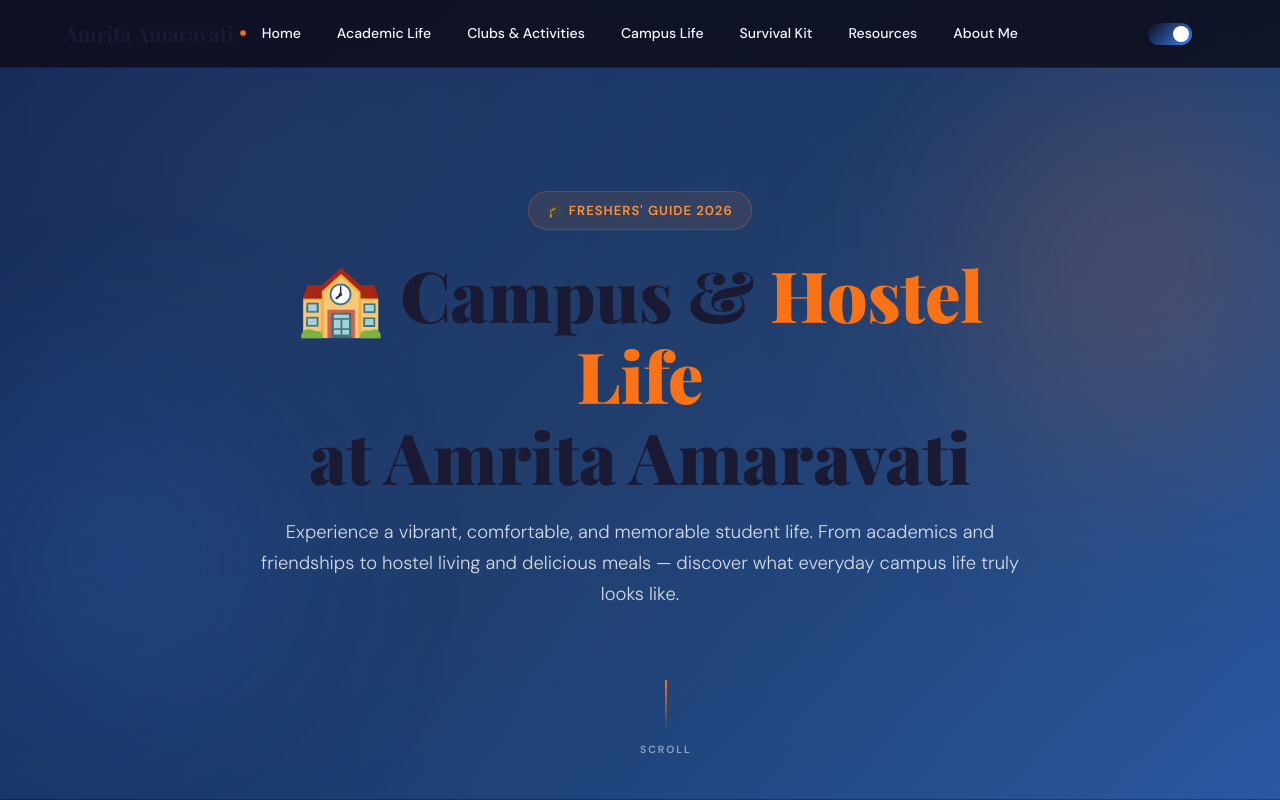
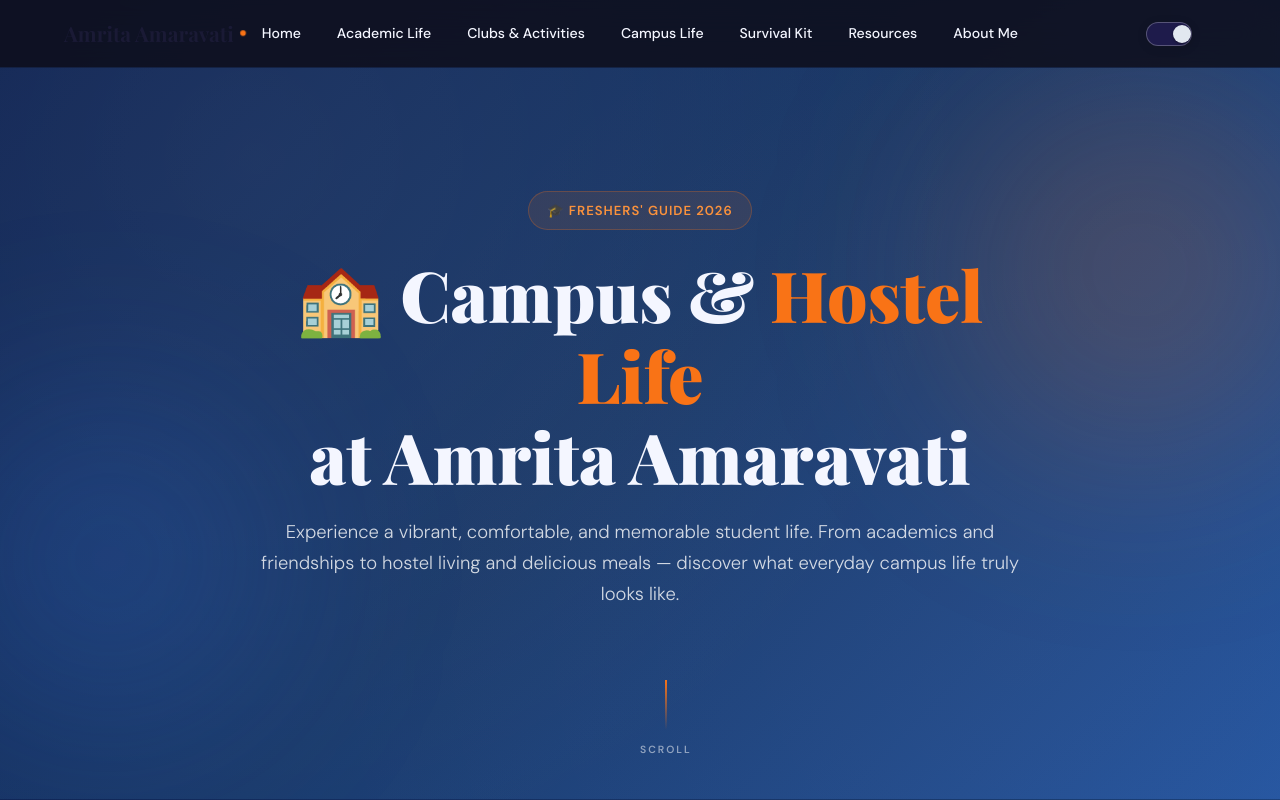
Before and after one commit to BurriDharmaTeja/amrita__campus__compass, a website: page campus.html in a window 1280 px wide. Both pictures are taken after a click on the button "Toggle Theme". Shown: the top 800 px of the page. Drawn offline with nearby package versions, Linux system fonts and the light colour scheme; a web font is replaced by a local one.

Commit message:
Update theme toggle color indicators and fix heading visibility on Academics & Campus Life pages

```diff
--- a/campus.html
+++ b/campus.html
@@ -45,11 +45,11 @@
 
     /* Theme Toggle Switch */
     .theme-toggle {
-      width: 44px;
-      height: 22px;
-      border-radius: 11px;
-      background: linear-gradient(135deg, var(--navy), var(--blue));
-      border: none;
+      width: 46px;
+      height: 24px;
+      border-radius: 12px;
+      background: #fde047; /* Default light theme background */
+      border: 1px solid #f59e0b;
       position: relative;
       cursor: pointer;
       padding: 0;
@@ -57,24 +57,29 @@
       align-items: center;
       box-shadow: 0 2px 10px rgba(0, 0, 0, 0.15);
       outline: none;
+      transition: all 0.3s ease;
     }
 
     .toggle-dot {
-      width: 16px;
-      height: 16px;
+      width: 18px;
+      height: 18px;
       border-radius: 50%;
-      background: #ffffff;
+      background: #f97316; /* Default light theme sun dot */
       position: absolute;
-      left: 3px;
-      transition: transform 0.3s cubic-bezier(0.4, 0, 0.2, 1);
-    }
-
-    html[data-theme="light"] .toggle-dot {
-      transform: translateX(0);
+      left: 2px;
+      transition: all 0.3s cubic-bezier(0.4, 0, 0.2, 1);
+      box-shadow: 0 1px 4px rgba(249, 115, 22, 0.5);
+    }
+
+    html[data-theme="dark"] .theme-toggle {
+      background: #1e1b4b !important; /* Dark theme background */
+      border-color: rgba(255, 255, 255, 0.25);
     }
 
     html[data-theme="dark"] .toggle-dot {
-      transform: translateX(22px);
+      transform: translateX(24px) !important;
+      background: #e2e8f0 !important; /* Dark theme moon dot */
+      box-shadow: 0 1px 3px rgba(0, 0, 0, 0.4);
     }
 
     html[data-theme="dark"] .navbar {
@@ -107,6 +112,16 @@
     html[data-theme="dark"] body {
       background-color: var(--off-white);
       color: #f4f6ff;
+    }
+    html[data-theme="dark"] h1,
+    html[data-theme="dark"] h2,
+    html[data-theme="dark"] h3,
+    html[data-theme="dark"] h4,
+    html[data-theme="dark"] h5,
+    html[data-theme="dark"] h6,
+    html[data-theme="dark"] .font-display,
+    html[data-theme="dark"] .section-title {
+      color: #f4f6ff !important;
     }
 
     * {
--- a/index.css
+++ b/index.css
@@ -1798,11 +1798,11 @@ body {
    THEME TOGGLER, LIGHT OVERRIDES & BACK TO TOP STYLING
    ---------------------------------------------------- */
 .theme-toggle {
-  width: 44px;
-  height: 22px;
-  border-radius: 11px;
-  background: linear-gradient(135deg, var(--accent-red), var(--accent-gold));
-  border: none;
+  width: 46px;
+  height: 24px;
+  border-radius: 12px;
+  background: #1e1b4b; /* Dark theme background */
+  border: 1px solid rgba(255, 255, 255, 0.25);
   position: relative;
   cursor: pointer;
   padding: 0;
@@ -1811,20 +1811,29 @@ body {
   box-shadow: 0 2px 10px rgba(0, 0, 0, 0.15);
   outline: none;
   vertical-align: middle;
+  transition: all 0.3s ease;
 }
 
 .toggle-dot {
-  width: 16px;
-  height: 16px;
+  width: 18px;
+  height: 18px;
   border-radius: 50%;
-  background: #ffffff;
+  background: #e2e8f0; /* Dark theme moon dot */
   position: absolute;
-  left: 3px;
-  transition: transform 0.3s cubic-bezier(0.4, 0, 0.2, 1);
+  left: 2px;
+  transition: all 0.3s cubic-bezier(0.4, 0, 0.2, 1);
+  box-shadow: 0 1px 3px rgba(0, 0, 0, 0.4);
+}
+
+html[data-theme="light"] .theme-toggle {
+  background: #fde047 !important; /* Light theme sunny background */
+  border-color: #f59e0b;
 }
 
 html[data-theme="light"] .toggle-dot {
-  transform: translateX(22px);
+  transform: translateX(24px) !important;
+  background: #f97316 !important; /* Light theme orange sun dot */
+  box-shadow: 0 1px 4px rgba(249, 115, 22, 0.5);
 }
 
 /* Light Theme Overrides */
```
Also changed, not shown: about-me.html (+23 -11 lines), academic.html (+31 -11 lines), clubs.html (+20 -11 lines), resources.html (+20 -11 lines), survival.html (+21 -11 lines).
